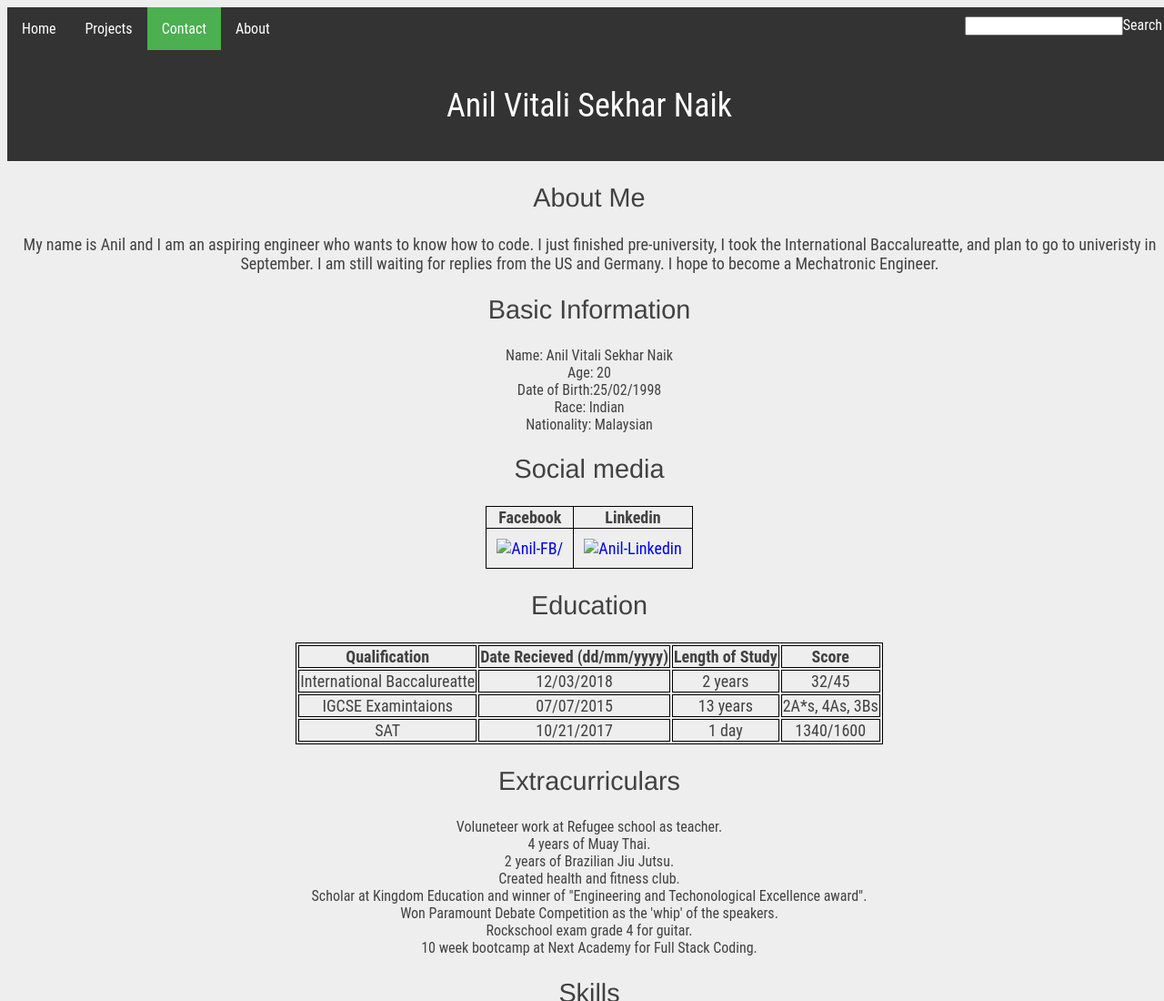
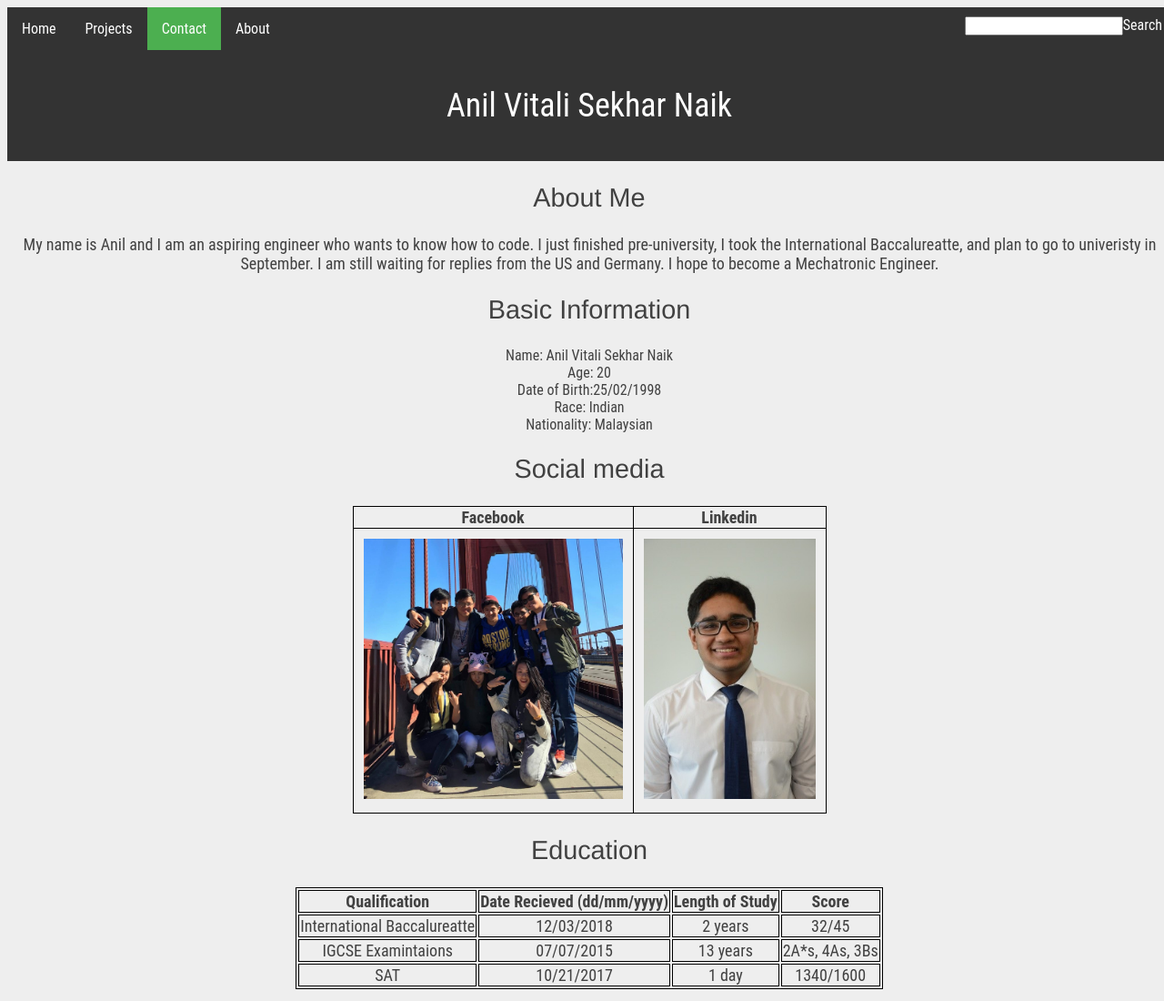
Before and after one commit to AnilVSNaik/anilvsnaik.github.io, a plain HTML site: page My-portfolio-contact.html in a window 1280 px wide. Shown: the top 1100 px of the page at 91% size. Drawn offline with Linux system fonts and the light colour scheme.

Commit message:
Update My-portfolio-contact.html

```diff
--- a/My-portfolio-contact.html
+++ b/My-portfolio-contact.html
@@ -38,8 +38,8 @@
 				<th>Linkedin</th>
 			</tr>
 			<tr>
-				<td><a href="https://www.facebook.com/anil.silverboyy?ref=bookmarks" target="_blank"><img src="./My-Portfolio-v2_files/fb-profile.jpg" width="285" alt="Anil-FB/"></a></td>
-				<td><a href="https://www.linkedin.com/in/anil-vitali-sekhar-naik-b144a9148/" target="_blank"><img src="./My-Portfolio-v2_files/download.png" width="189" alt="Anil-Linkedin"></a></td>
+				<td><a href="https://www.facebook.com/anil.silverboyy?ref=bookmarks" target="_blank"><img src="fb-profile.jpg" width="285" alt="Anil-FB/"></a></td>
+				<td><a href="https://www.linkedin.com/in/anil-vitali-sekhar-naik-b144a9148/" target="_blank"><img src="download.png" width="189" alt="Anil-Linkedin"></a></td>
 			</tr>
 		</table>
 
```
